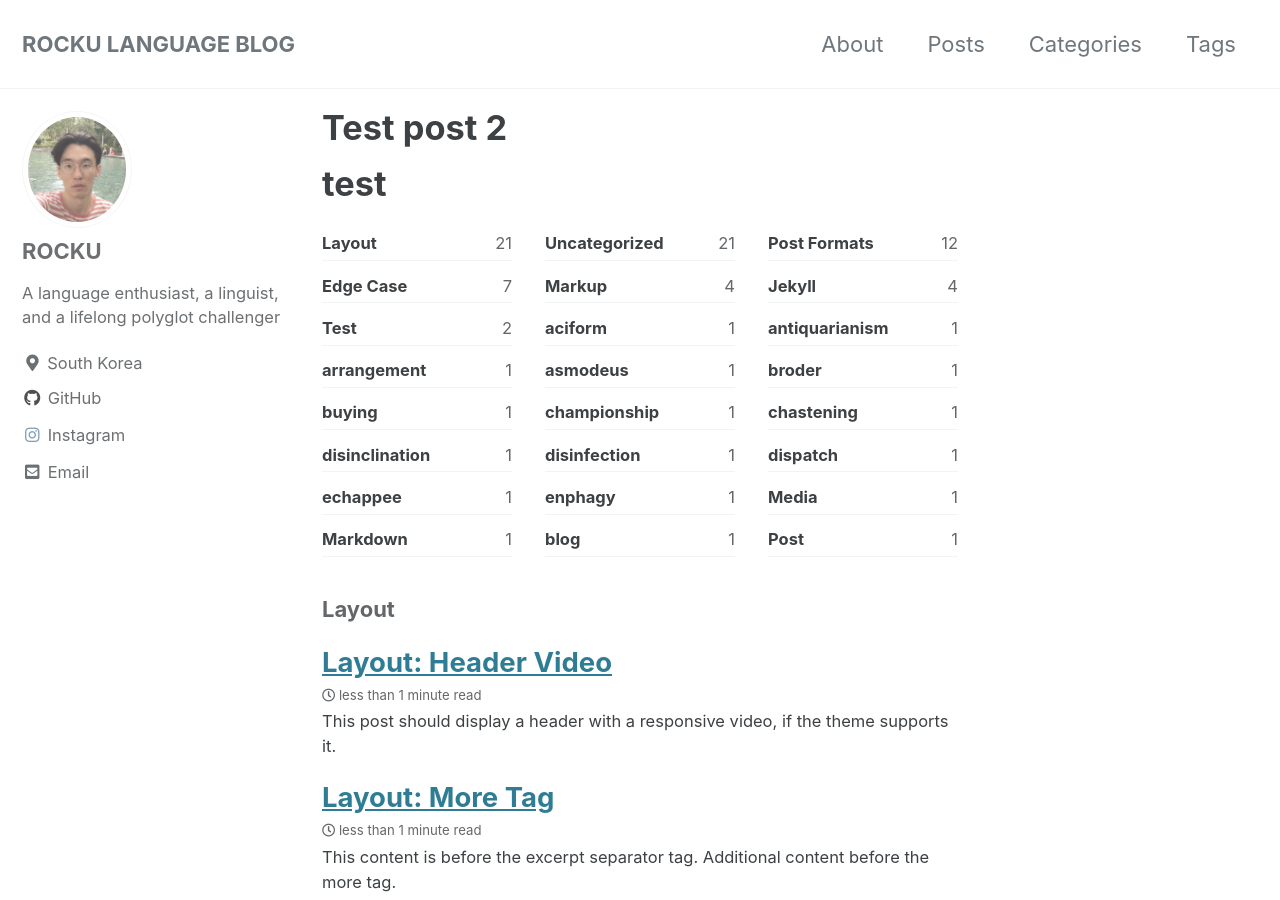
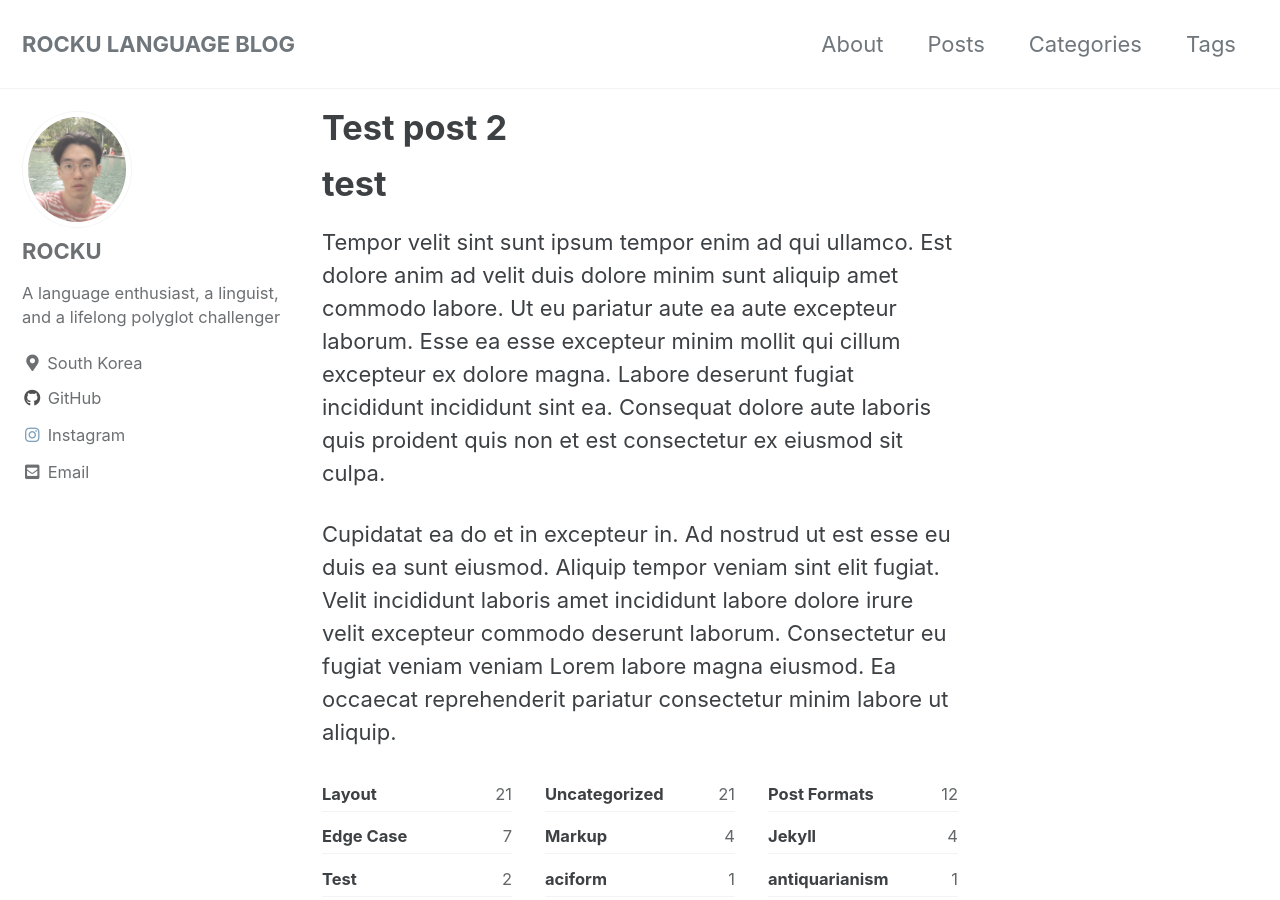
Before and after one commit to rockulang/rockulang.github.io, a Jekyll site: the page built from _posts/2021-01-02-test2.md, in a window 1280 px wide and 900 px high. Built offline with Jekyll 4.4.1, drawn with Linux system fonts in a browser that asks for light colours; cached includes are drawn as plain includes; comment, search, counter and statistics services are not loaded.

Commit message:
disqus test2

```diff
--- a/_posts/2021-01-02-test2.md
+++ b/_posts/2021-01-02-test2.md
@@ -10,3 +11,7 @@ tags:
 ---
 
 # test
+
+Tempor velit sint sunt ipsum tempor enim ad qui ullamco. Est dolore anim ad velit duis dolore minim sunt aliquip amet commodo labore. Ut eu pariatur aute ea aute excepteur laborum. Esse ea esse excepteur minim mollit qui cillum excepteur ex dolore magna. Labore deserunt fugiat incididunt incididunt sint ea. Consequat dolore aute laboris quis proident quis non et est consectetur ex eiusmod sit culpa.
+
+Cupidatat ea do et in excepteur in. Ad nostrud ut est esse eu duis ea sunt eiusmod. Aliquip tempor veniam sint elit fugiat. Velit incididunt laboris amet incididunt labore dolore irure velit excepteur commodo deserunt laborum. Consectetur eu fugiat veniam veniam Lorem labore magna eiusmod. Ea occaecat reprehenderit pariatur consectetur minim labore ut aliquip.
```
Also changed, not shown: other parts of _posts/2021-01-02-test2.md (+1 -0 lines), _posts/2020-12-30-post-starting this blog.md (+1 -1 lines), _posts/2021-01-01-post-test.md (+1 -1 lines), _posts/2021-01-15-disqus-test.md (+6 -1 lines).
